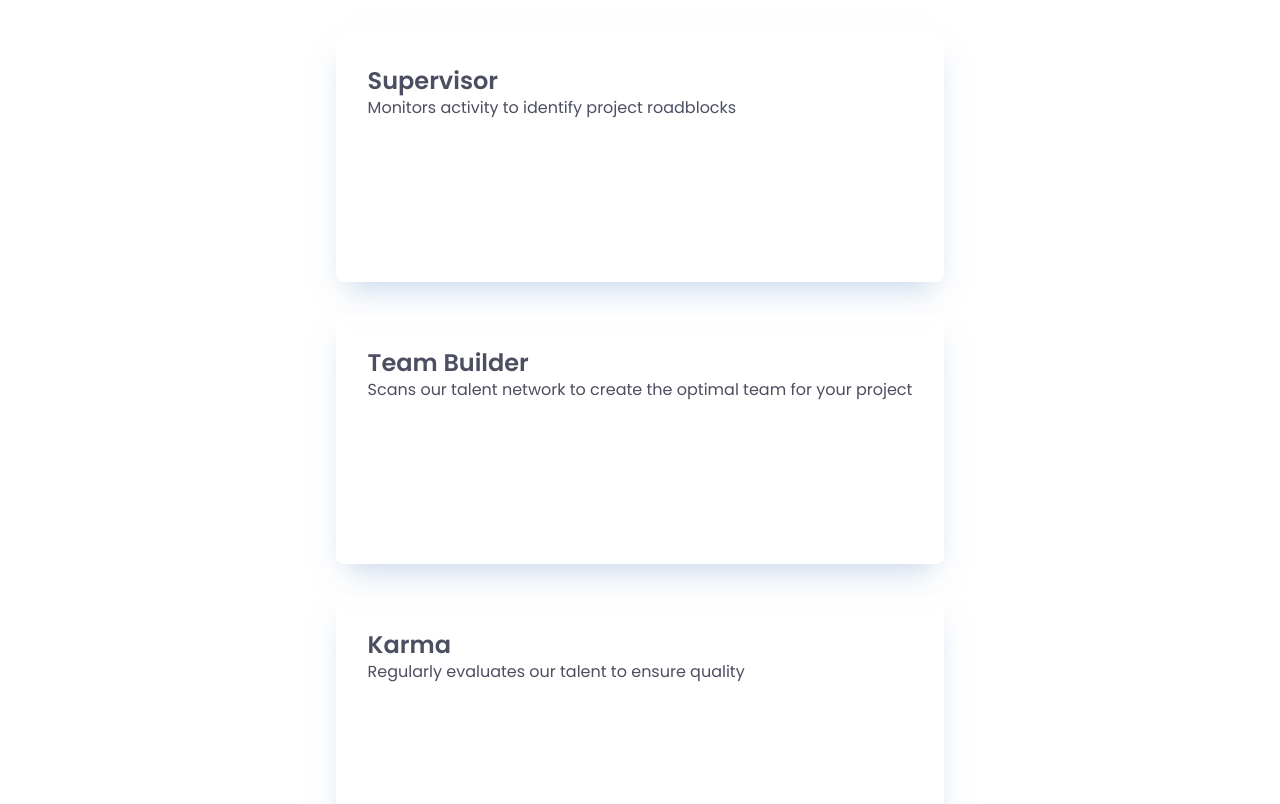
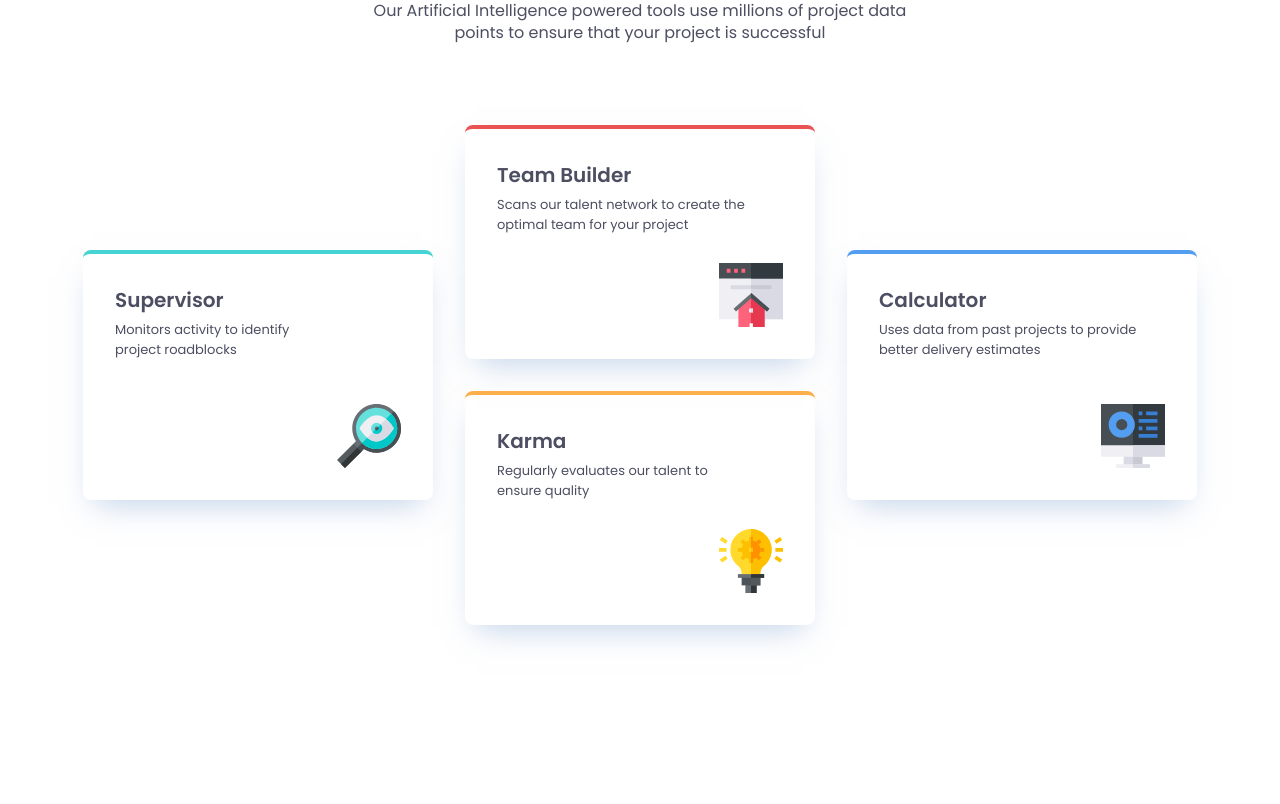
Before and after one commit to KonradJam/four-card-feature-section-master, a website: page index.html in a window 1280 px wide. Shown: the part 197-1001 px from the top of the page. After the commit the page ends 902 px from the top, so only its background shows below. Drawn offline with Linux system fonts and the light colour scheme.

Commit message:
Enhance styling and layout for product tools section; improve responsiveness and accessibility

```diff
--- a/assets/scss/assets/_variables.scss
+++ b/assets/scss/assets/_variables.scss
@@ -22,7 +22,7 @@ $font-line-height-m: 1.4;
 $font-line-height-l: 1.6;
 
 // Spacing - variables
-$spacing-xs: .5rem;
+$spacing-xs: .375rem;
 $spacing-s: 1rem;
 $spacing-m: 1.5rem;
 $spacing-l: 2rem;
--- a/assets/scss/styles.scss
+++ b/assets/scss/styles.scss
@@ -15,37 +15,132 @@ body {
     display: flex;
     flex-direction: column;
     align-items: center;
-    gap: $spacing-xxl;
+    gap: clamp($spacing-xxl, calc(2.99rem + 3.241vw), $spacing-xxxl); /* min: 60px, max: 80px */;
     line-height: $font-line-height-m;
-}
 
-.products__header {
+    &__header {
+        max-inline-size: 33.75rem;
         text-align: center;
     }
 
-.products__title {
+    &__title {
         font-size: clamp($font-size-xl, calc(0.784rem + 3.053vw), $font-size-xxl); /* min: 24px, max: 36px */
         font-weight: $font-weight-light;
         margin-block-end: $spacing-s;
     }
 
-.products__description {
+    &__description {
         font-size: $font-size-m;
     }
 
-.products__tools {
+    &__tools {
         display: grid;
-    gap: $spacing-l;
+        row-gap: $spacing-xl;
     }
 
-.products__tool {
+    &__tool {
+        display: flex;
+        flex-direction: column;
+        justify-content: space-between;
         inline-size: 100%;
         block-size: 15.625rem;
         padding: $spacing-l;
+        border-top: solid 4px transparent;
         border-radius: 8px;
         box-shadow: 0 15px 30px -11px rgba(131, 166, 210, .5);
     }
+}
 
-.u-font-weight-bold {
+.tool {
+    &__name {
+        font-size: $font-size-l;
+        margin-block-end: $spacing-xs;
+    }
+
+    &__description {
+        font-size: $font-size-s;
+        line-height: $font-line-height-l;
+    }
+
+    &__icon {
+        margin-inline: auto 0;
+    }
+}
+
+@media (min-width: 37.5rem) and (max-width: 61.9375rem) {
+    .products {
+        &__tools {
+            grid-template-columns: repeat(4, 1fr);
+            grid-template-rows: repeat(3, 1fr);
+        }
+
+        &__tool:nth-child(1),
+        &__tool:nth-child(4)  {
+            grid-column: 2 / span 2;
+            inline-size: calc(100% - #{$spacing-s});
+            justify-self: center;
+        }
+
+        &__tool:nth-child(2) {
+            grid-column: 1 / span 2;
+            inline-size: calc(100% - #{$spacing-s});
+        }
+
+        &__tool:nth-child(3) {
+            grid-column: 3 / span 2;
+            inline-size: calc(100% - #{$spacing-s});
+            justify-self: end;
+        }
+    }
+
+}
+
+@media (min-width: 62rem) {
+    .products {
+        &__tools {
+            max-inline-size: 69.625rem;
+            grid-template-columns: repeat(3, 1fr);
+            grid-template-rows: repeat(4, 1fr);
+            row-gap: 0;
+            column-gap: $spacing-l;
+        }
+
+        &__tool:nth-child(1),
+        &__tool:nth-child(4)  {
+            grid-row: 2 / span 2;
+        }
+
+        &__tool:nth-child(2) {
+            grid-row: 1 / span 2;
+            block-size: calc(100% - #{$spacing-s});
+        }
+
+        &__tool:nth-child(3) {
+            grid-row: 3 / span 2;
+            block-size: calc(100% - #{$spacing-s});
+            align-self: self-end;
+        }
+    }
+}
+
+.u {
+    &-font-weight-bold {
         font-weight: $font-weight-bold;
     }
+
+    &-border-color-cyan {
+        border-color: $color-cyan;
+    }
+
+    &-border-color-red {
+        border-color: $color-red;
+    }
+
+    &-border-color-orange {
+        border-color: $color-orange;
+    }
+
+    &-border-color-blue {
+        border-color: $color-blue;
+    }
+}
--- a/index.html
+++ b/index.html
@@ -15,7 +15,7 @@
     <header class="products__header">
       <h1 class="products__title" id="products__title">
         Reliable, efficient delivery
-        <span class="u-font-weight-bold">Powered by Technology</span>
+        <p class="u-font-weight-bold">Powered by Technology</p>
       </h1>
       <p class="products__descriptions">
         Our Artificial Intelligence powered tools use millions of project data points
@@ -23,21 +23,33 @@
       </p>
     </header>
     <div class="products__tools">
-      <section class="products__tool">
+      <section class="products__tool u-border-color-cyan">
+        <div class="tool__body">
           <h2 class="tool__name">Supervisor</h2>
           <p class="tool__description">Monitors activity to identify project roadblocks</p>
+        </div>
+        <img src="./assets/images/icon-supervisor.svg" alt="Search icon" class="tool__icon" width="64" height="64">
       </section>
-      <section class="products__tool">
+      <section class="products__tool u-border-color-red">
+        <div class="tool__body">
           <h2 class="tool__name">Team Builder</h2>
           <p class="tool__description">Scans our talent network to create the optimal team for your project</p>
+        </div>
+        <img src="./assets/images/icon-team-builder.svg" alt="House page icon" class="tool__icon" width="64" height="64">
       </section>
-      <section class="products__tool">
+      <section class="products__tool u-border-color-orange">
+        <div class="tool__body">
           <h2 class="tool__name">Karma</h2>
           <p class="tool__description">Regularly evaluates our talent to ensure quality</p>
+        </div>
+        <img src="./assets/images/icon-karma.svg" alt="Bubble icon" class="tool__icon" width="64" height="64">
       </section>
-      <section class="products__tool">
+      <section class="products__tool u-border-color-blue">
+        <div class="tool__body">
           <h2 class="tool__name">Calculator</h2>
           <p class="tool__description">Uses data from past projects to provide better delivery estimates</p>
+        </div>
+        <img src="./assets/images/icon-calculator.svg" alt="Computer icon" class="tool__icon" width="64" height="64">
       </section>
     </div>
   </article>
```
Also changed, not shown: assets/css/styles.css. Lines whose indentation alone changed are shown as unchanged.
